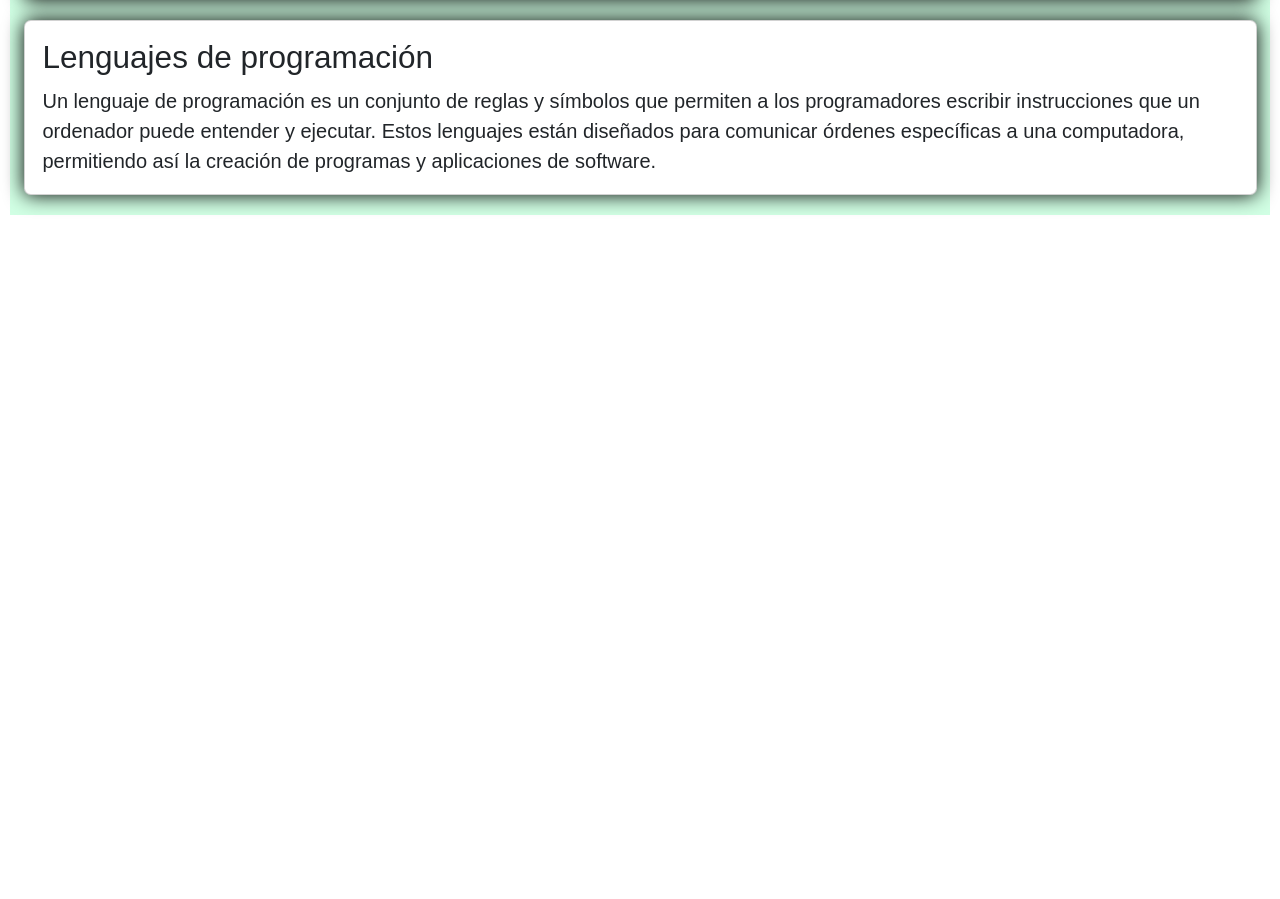
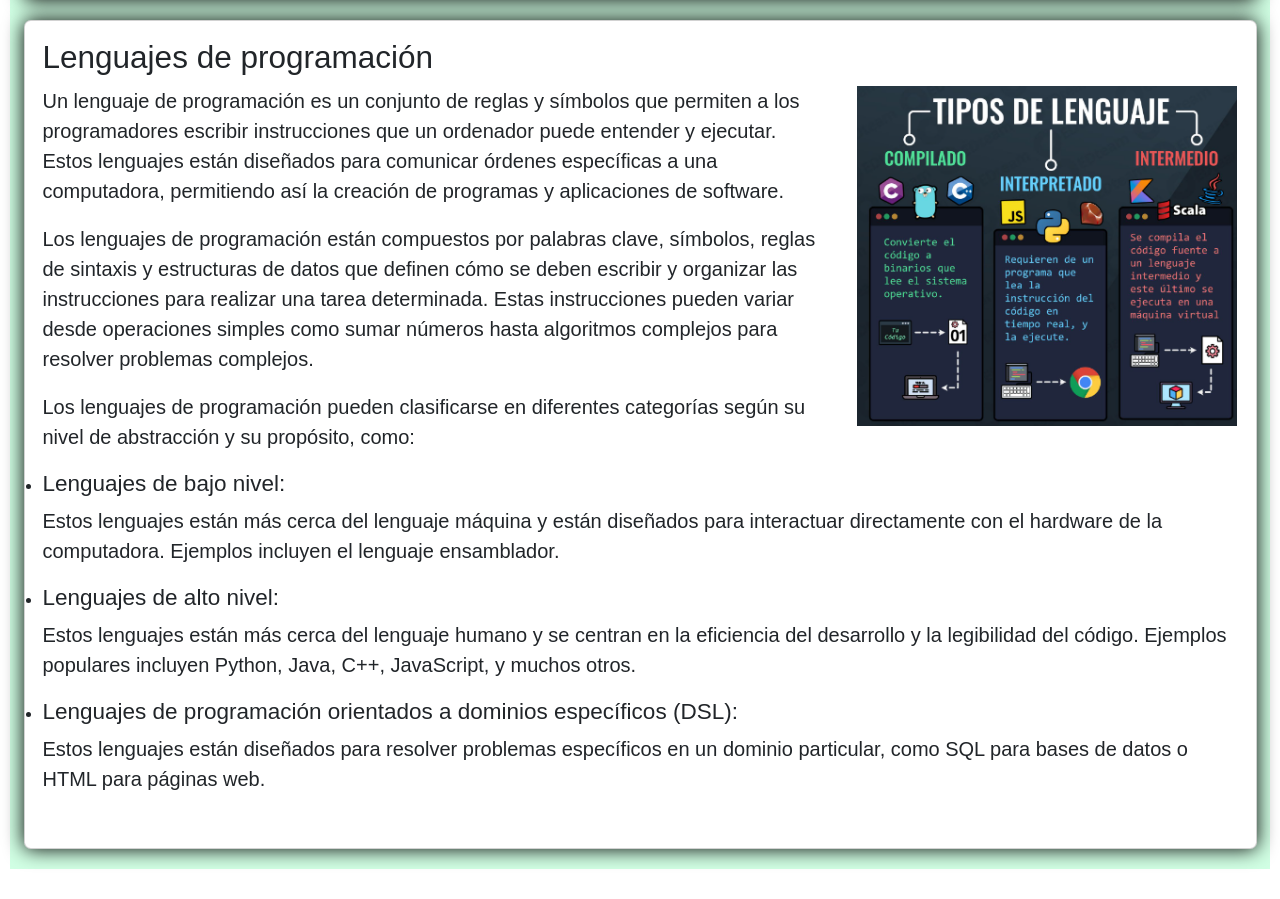
Before and after one commit to EidalPRO/programacion, a plain HTML site: page index.html in a window 1280 px wide. Shown: the part 2152-3051 px from the top of the page. Before the commit the page ends 2397 px from the top, so only its background shows below. Drawn offline with nearby package versions, Linux system fonts and the light colour scheme; a web font is replaced by a local one.

Commit message:
Agregacion de lenguajes

```diff
--- a/assets/css/style.css
+++ b/assets/css/style.css
@@ -25,7 +25,7 @@ p {
     font-size: 20px;
 }
 
-h3 h5 h4{
+h3 h5 h4 {
     font-weight: bold;
 }
 
@@ -102,6 +102,7 @@ h3 h5 h4{
     transition: 3s;
     box-shadow: 0px 0px 20px #000
 }
+
 .card:hover {
     transform: scale(1.01);
 }
@@ -112,8 +113,16 @@ h3 h5 h4{
     align-items: center;
 }
 
+
 @media screen and (max-width: 768px) {
     .programacion-contenedor img {
         max-width: 250px;
     }
+
+    .lenguaje-contenedor {
+        display: flex;
+        justify-content: center;
+        align-items: center;
+        margin: 10px;
+    }
 }
--- a/index.html
+++ b/index.html
@@ -128,11 +128,49 @@
             <div class="card" style="max-width: 1300px;">
                 <div class="card-body">
                     <h3 class="card-title">Lenguajes de programación</h3>
-                    <p class="card-text">
-                        Un lenguaje de programación es un conjunto de reglas y símbolos que permiten a los programadores
-                        escribir instrucciones que un ordenador puede entender y ejecutar. Estos lenguajes están
-                        diseñados para comunicar órdenes específicas a una computadora, permitiendo así la creación de
-                        programas y aplicaciones de software.</p>
+                    <div class="row">
+                        <div class="col-12 col-md-8">
+                            <p class="card-text">
+                                Un lenguaje de programación es un conjunto de reglas y símbolos que permiten a los
+                                programadores
+                                escribir instrucciones que un ordenador puede entender y ejecutar. Estos lenguajes están
+                                diseñados para comunicar órdenes específicas a una computadora, permitiendo así la
+                                creación de
+                                programas y aplicaciones de software.</p>
+                            <p>Los lenguajes de programación están compuestos por palabras clave, símbolos, reglas de
+                                sintaxis y estructuras de datos que definen cómo se deben escribir y organizar las
+                                instrucciones para realizar una tarea determinada. Estas instrucciones pueden variar
+                                desde operaciones simples como sumar números hasta algoritmos complejos para resolver
+                                problemas complejos.</p>
+                            <p>Los lenguajes de programación pueden clasificarse en diferentes categorías según su nivel
+                                de abstracción y su propósito, como:</p>
+                        </div>
+                        <div class="col-12 col-md-4">
+                            <div class="lenguaje-contenedor">
+                                <img src="assets/imagenes/lenguajes.png" alt="Lenguajes de programacion"
+                                    class="img-fluid">
+                            </div>
+                        </div>
+                        <ul>
+                            <li>
+                                <h5>Lenguajes de bajo nivel:</h5>
+                                <p>Estos lenguajes están más cerca del lenguaje máquina y están diseñados para
+                                    interactuar directamente con el hardware de la computadora. Ejemplos incluyen el
+                                    lenguaje ensamblador.</p>
+                            </li>
+                            <li>
+                                <h5>Lenguajes de alto nivel:</h5>
+                                <p>Estos lenguajes están más cerca del lenguaje humano y se centran en la eficiencia del
+                                    desarrollo y la legibilidad del código. Ejemplos populares incluyen Python, Java,
+                                    C++, JavaScript, y muchos otros.</p>
+                            </li>
+                            <li>
+                                <h5>Lenguajes de programación orientados a dominios específicos (DSL): </h5>
+                                <p>Estos lenguajes están diseñados para resolver problemas específicos en un dominio
+                                    particular, como SQL para bases de datos o HTML para páginas web.</p>
+                            </li>
+                        </ul>
+                    </div>
                 </div>
             </div>
         </div>
```
Also changed, not shown: assets/imagenes/lenguajes.jpeg (added), assets/imagenes/lenguajes.png (added), assets/imagenes/th (1).jpeg (deleted).
